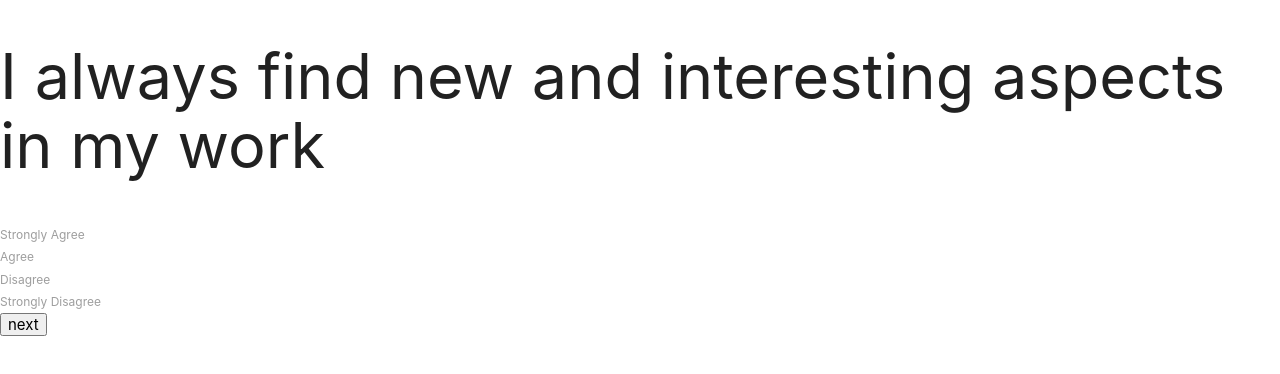
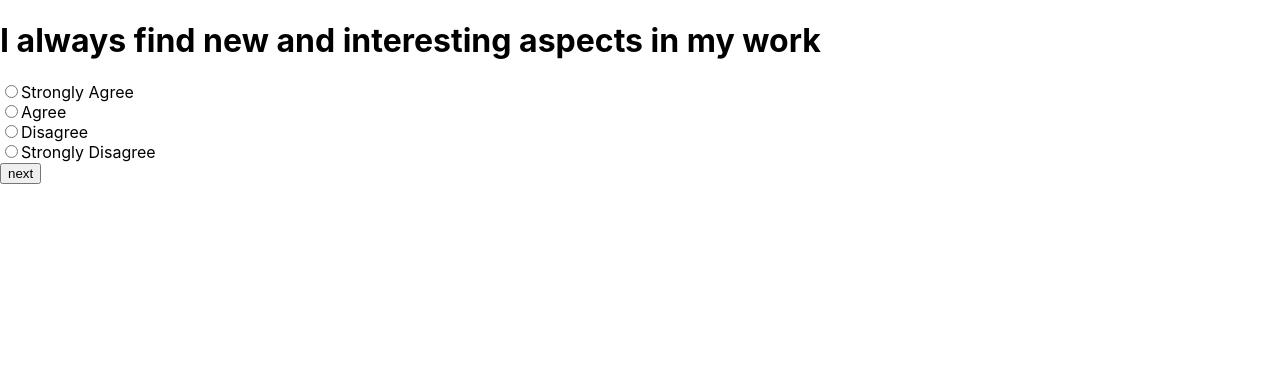
Before and after one commit to JD-Kelly/burnout, a React (Create React App) app in the folder client/: page /1 in a window 1280 px wide. Shown: the top 374 px of the page. Built offline with nearby package versions, Linux system fonts and the light colour scheme.

Commit message:
removed styling to allow for radio buttons

```diff
--- a/client/public/index.html
+++ b/client/public/index.html
@@ -15,8 +15,8 @@
       user's mobile device or desktop. See https://developers.google.com/web/fundamentals/web-app-manifest/
     -->
     <link rel="manifest" href="%PUBLIC_URL%/manifest.json" />
-    <link rel="stylesheet" href="https://cdnjs.cloudflare.com/ajax/libs/materialize/1.0.0/css/materialize.min.css">
-    <link href="https://fonts.googleapis.com/icon?family=Material+Icons" rel="stylesheet">
+    <!-- <link rel="stylesheet" href="https://cdnjs.cloudflare.com/ajax/libs/materialize/1.0.0/css/materialize.min.css">
+    <link href="https://fonts.googleapis.com/icon?family=Material+Icons" rel="stylesheet"> -->
     <title>Burnout</title>
   </head>
   <body>
--- a/client/src/components/Question1.js
+++ b/client/src/components/Question1.js
@@ -21,31 +21,7 @@ const Question1 = () => {
           <h1 key={question.id}>{question.question1}</h1>
         )))}
       </div>
-          <form>
-            <div>
-            <label>
-              <input type="radio" value="strongly_agree" onChange={handleAnswerChange} checked={answer === 'strongly_agree'}/>
-              Strongly Agree
-            </label>
-            </div>
-            <div>
-            <label>
-              <input type="radio" value="agree" onChange={handleAnswerChange} checked={answer === 'agree'}/>
-              Agree
-            </label>
-            </div>
-            <div>
-            <label>
-              <input type="radio" value="disagree" onChange={handleAnswerChange} checked={answer === 'disagree'}/>
-              Disagree
-            </label>
-            </div>
-            <label>
-              <input type="radio" value="strongly_disagree" onChange={handleAnswerChange} checked={answer === 'strongly_disagree'}/>
-              Strongly Disagree
-            </label>
-            </form>
-      {/* <div>
+      <div>
         <input
           type="radio"
           value="strongly_agree"
@@ -96,7 +72,7 @@ const Question1 = () => {
         >
           Strongly Disagree
         </label>
-      </div> */}
+      </div>
       <button
         className="next_button"
         type="button"
--- a/client/src/components/Splash.js
+++ b/client/src/components/Splash.js
@@ -9,7 +9,7 @@ const Splash = () => {
 
   return (
     <div>
-      <h1>burnout</h1>
+      <h1>splash</h1>
       <button type="button" onClick={nextQuestionHandler}>
         next
       </button>
--- /dev/null
+++ b/client/src/index.css
@@ -0,0 +1,13 @@
+body {
+  margin: 0;
+  font-family: -apple-system, BlinkMacSystemFont, 'Segoe UI', 'Roboto', 'Oxygen',
+    'Ubuntu', 'Cantarell', 'Fira Sans', 'Droid Sans', 'Helvetica Neue',
+    sans-serif;
+  -webkit-font-smoothing: antialiased;
+  -moz-osx-font-smoothing: grayscale;
+}
+
+code {
+  font-family: source-code-pro, Menlo, Monaco, Consolas, 'Courier New',
+    monospace;
+}
--- a/client/src/index.js
+++ b/client/src/index.js
@@ -1,5 +1,6 @@
 import React from 'react';
 import ReactDOM from 'react-dom';
+import './index.css';
 import App from './App';
 import reportWebVitals from './reportWebVitals';
 
```
Also changed, not shown: client/src/components/Questions.js (line endings or trailing spaces), 1 other file (tests, documents, lock files or other folders).
